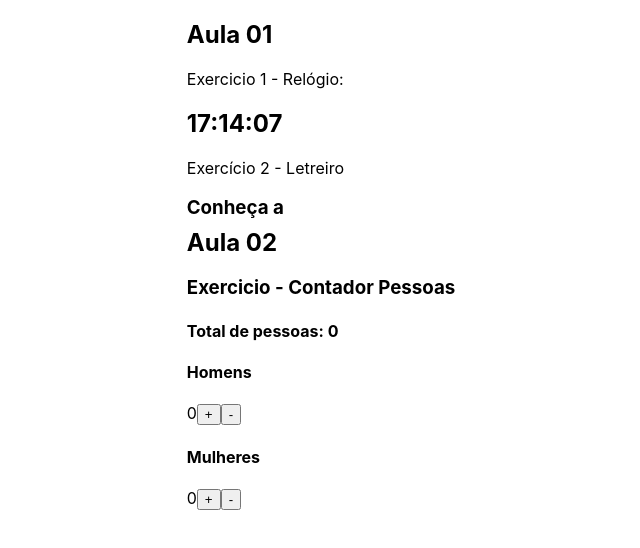
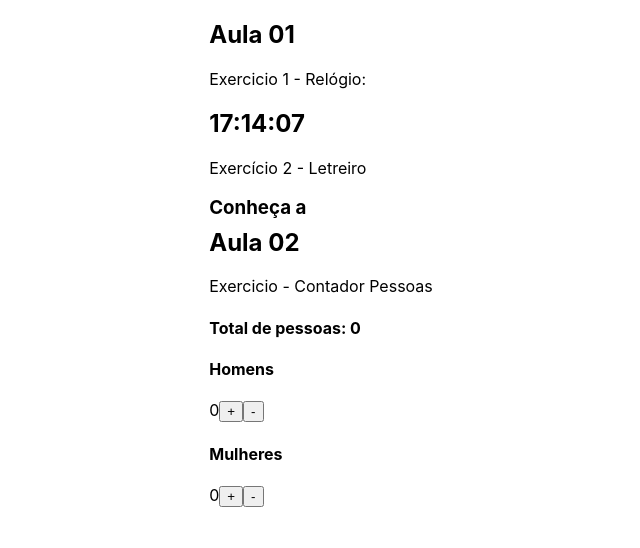
Before and after one commit to Samoo2/react-projetos, a React (Create React App) app in the folder meu-app/: page / in a window 1280 px wide. Shown: the top 548 px of the page, without its empty margins (319-959 px from the left). Built offline with nearby package versions, Linux system fonts and the light colour scheme.

Commit message:
Update ContadorPessoas.js

```diff
--- a/meu-app/src/Components/ContadorPessoas.js
+++ b/meu-app/src/Components/ContadorPessoas.js
@@ -21,7 +21,7 @@ function ContadorPessoas() {
 
   return (
     <div>
-      <h3> Exercicio - Contador Pessoas </h3>
+      <p> Exercicio - Contador Pessoas </p>
       <h4>Total de pessoas: {totalPessoas}</h4>
       <div>
         <h4>Homens</h4>
```
